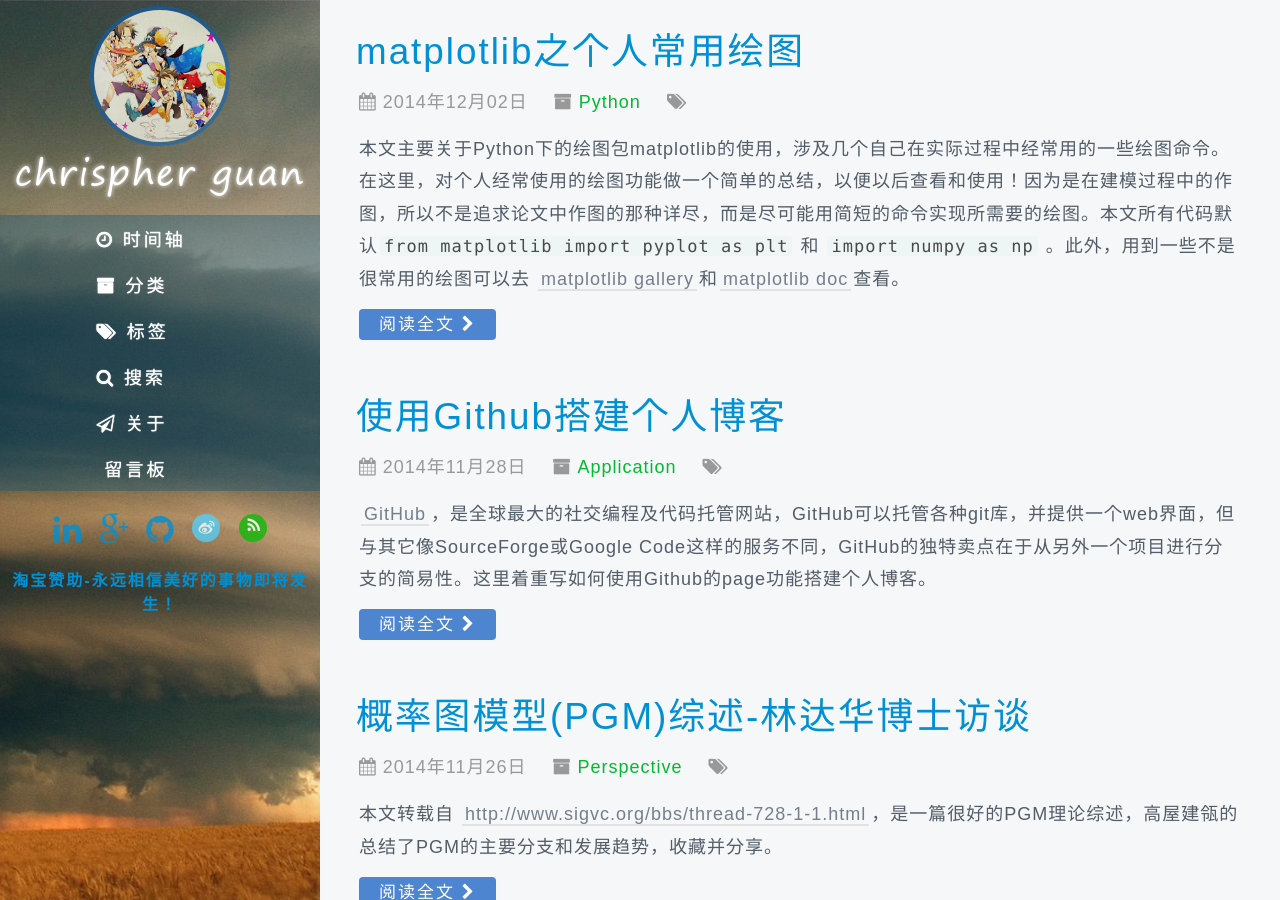
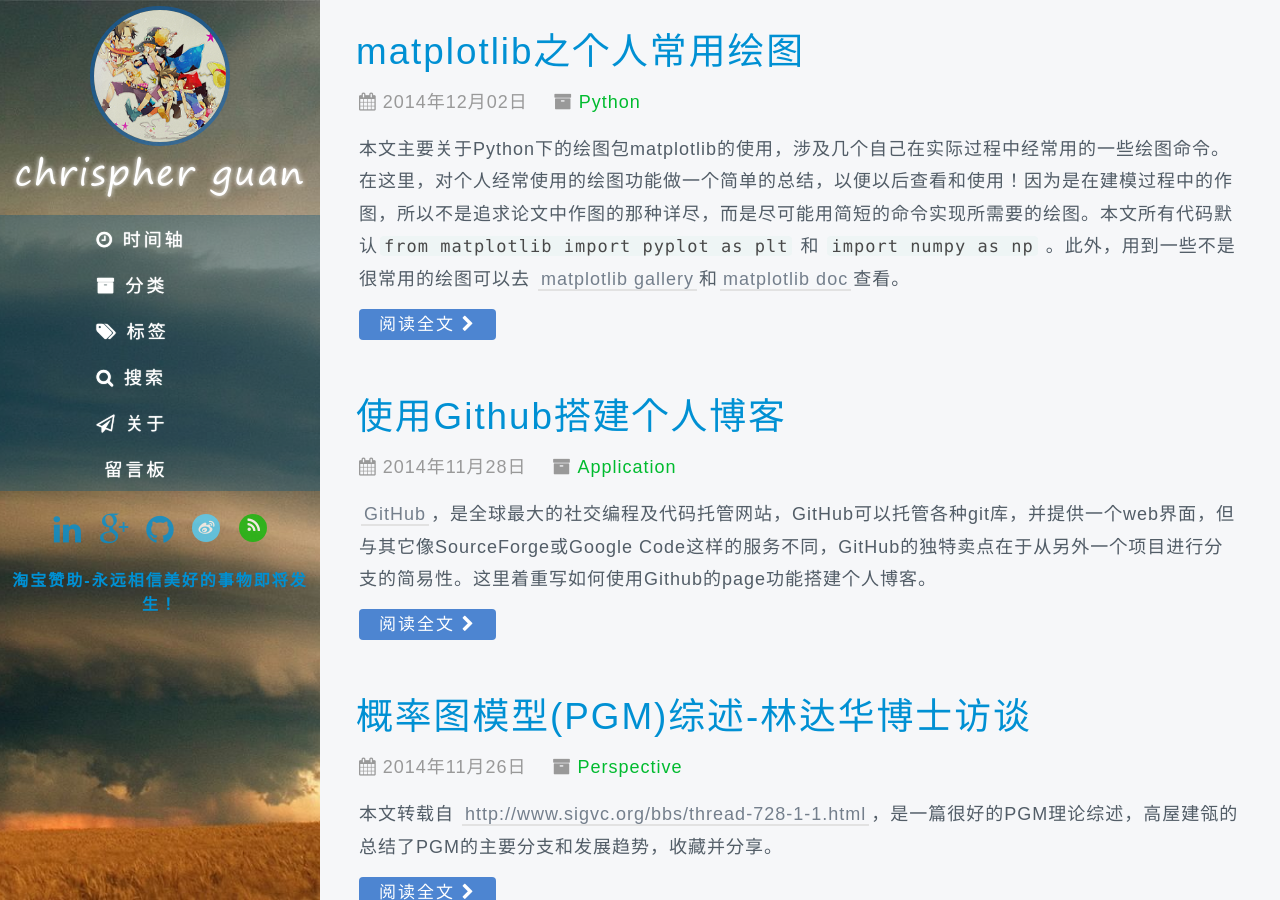
Before and after one commit to chrispher/chrispher.github.com, a Jekyll site: the page built from index.html, in a window 1280 px wide and 900 px high. Built offline with Jekyll 4.4.1, drawn with Linux system fonts in a browser that asks for light colours; some web fonts are replaced; the list of posts is cut into pages by our own code; comment, search, counter and statistics services are not loaded.

Commit message:
modify the tags

```diff
--- a/index.html
+++ b/index.html
@@ -14,12 +14,7 @@ index: true
         <i class="space"></i>
         <i class="fa fa-archive"></i>
         <a class="post-category" href="/page/category.html#{{ post.categories }}">{{ post.categories }}</a>
-        <i class="space"></i>
-        <i class="fa fa-tags"></i>
-        {% for tag in page.tags %}
-          <a class="post-tag" href="/page/tags.html#{{ tag }}"> {{tag}} </a>
-          <i class="space"></i>
-        {% endfor %}
+
       </p>
     </header>
     <div class="post-main">
--- a/page/tags.html
+++ b/page/tags.html
@@ -14,7 +14,6 @@ title: 文章标签
     <a class="category-box-sub"><a href="#{{ word }}">{{ word }}&nbsp;<sup>{{ site.tags[word].size }}</sup></a></a>
     <i class="space"></i>
     <i class="space"></i>
-    <i class="space"></i>
     {% endunless %}{% endfor %}
   </ul>
 </div>
```
